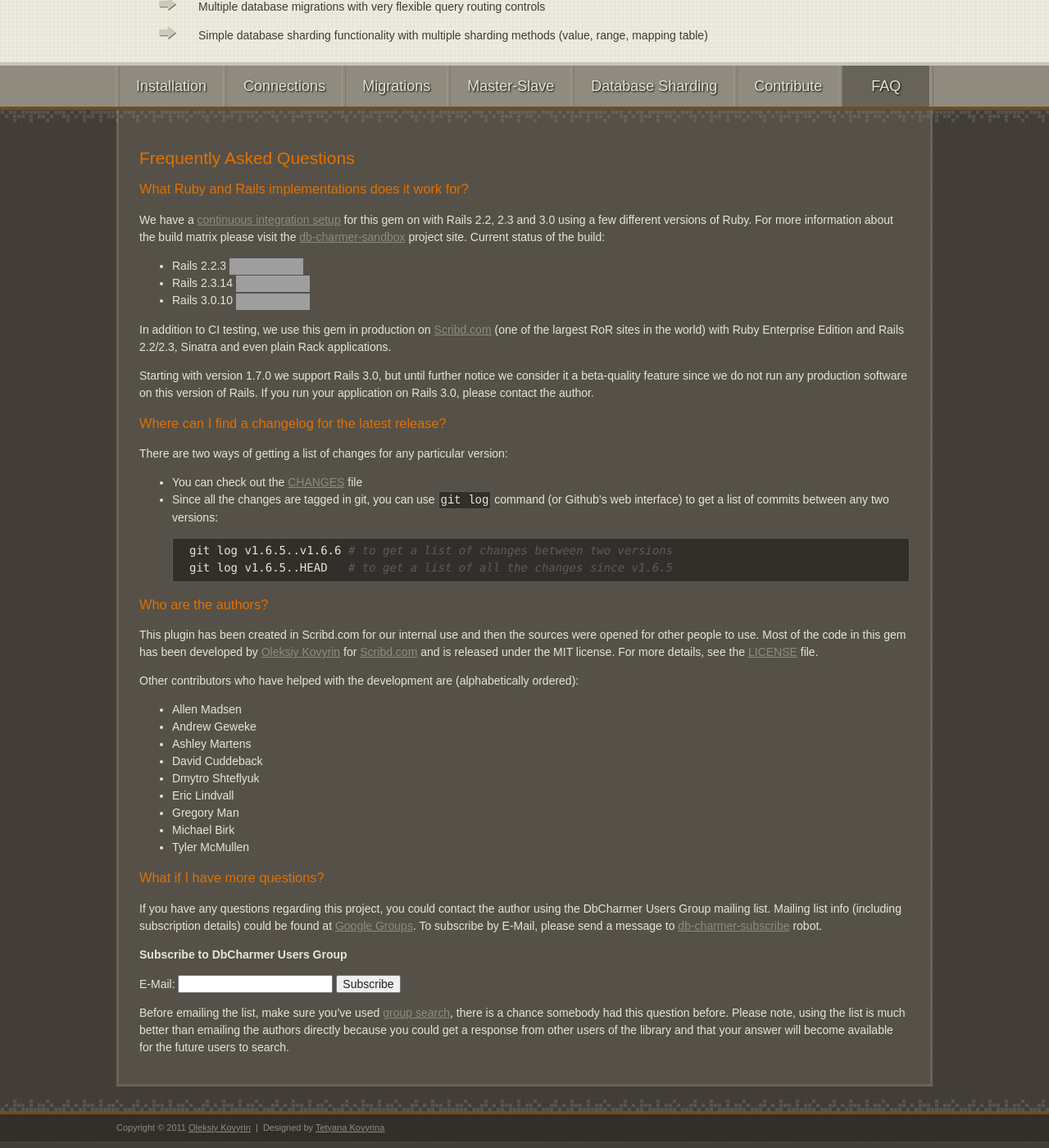
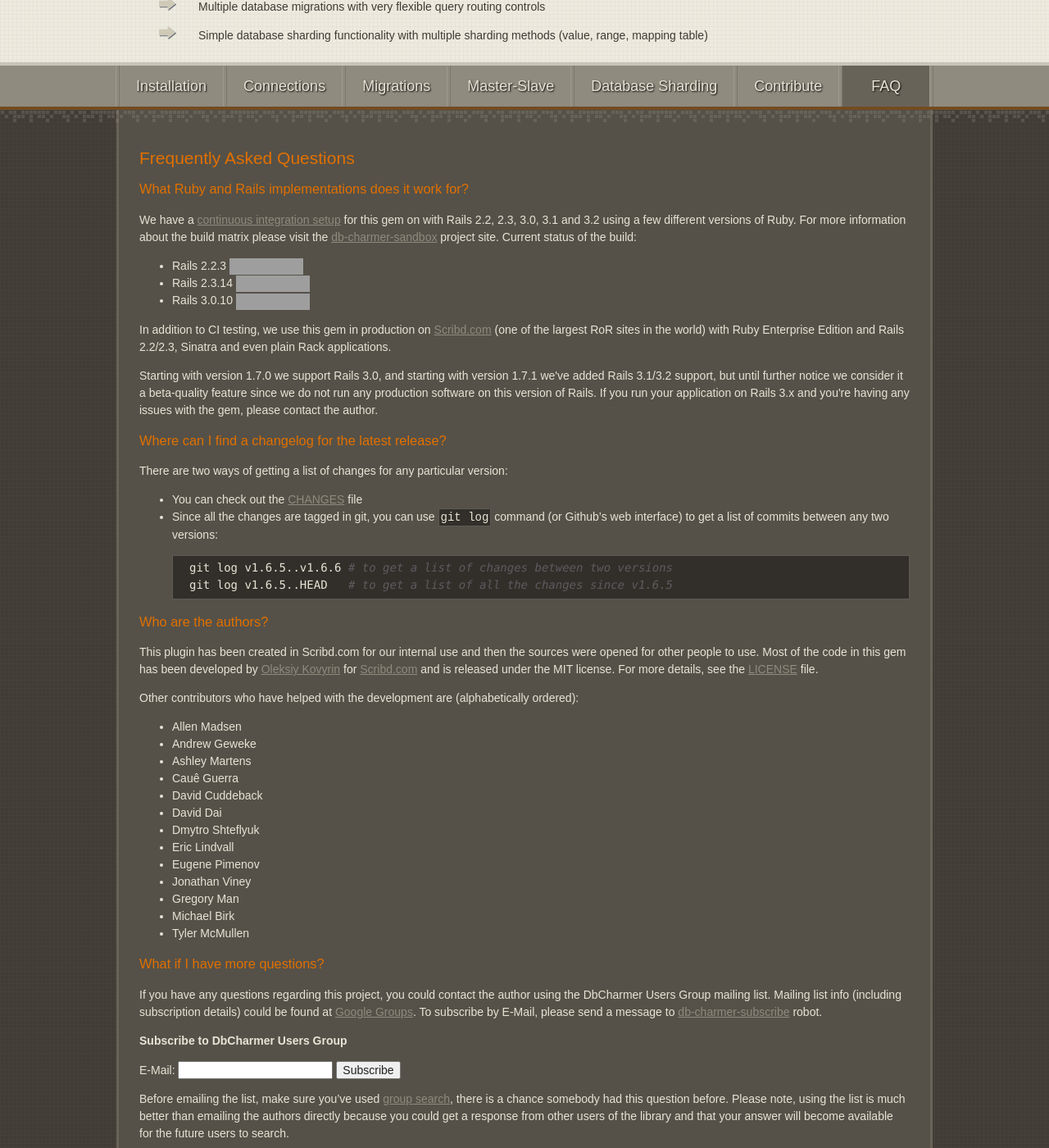
Before and after one commit to kovyrin/db-charmer, a Jekyll site: the page built from faq.html, in a window 1280 px wide and 1400 px high, scrolled down 303 px. Shown: the whole window at 82% size. Built offline with Jekyll 4.4.1, drawn with Linux system fonts in a browser that asks for light colours; nearby versions of some CDN libraries; grey boxes are pictures that could not be loaded.

Commit message:
Update rails versions and contributors

```diff
--- a/faq.html
+++ b/faq.html
@@ -8,7 +8,7 @@ layout: default
   <h3>What Ruby and Rails implementations does it work for?</h3>
 
   <p>We have a <a href="http://travis-ci.org/#!/kovyrin/db-charmer-sandbox/builds">continuous
-  integration setup</a> for this gem on with Rails 2.2, 2.3 and 3.0 using a few different
+  integration setup</a> for this gem on with Rails 2.2, 2.3, 3.0, 3.1 and 3.2 using a few different
   versions of Ruby. For more information about the build matrix please visit the
   <a href="http://github.com/kovyrin/db-charmer-sandbox">db-charmer-sandbox</a> project site.
   Current status of the build:</p>
@@ -23,10 +23,10 @@ layout: default
   of the largest RoR sites in the world) with Ruby Enterprise Edition and
   Rails 2.2/2.3, Sinatra and even plain Rack applications.</p>
 
-  <p>Starting with version 1.7.0 we support Rails 3.0, but until further notice
-  we consider it a beta-quality feature since we do not run any production
-  software on this version of Rails. If you run your application on Rails
-  3.0, please contact the author.</p>
+  <p>Starting with version 1.7.0 we support Rails 3.0, and starting with version 1.7.1 we've added Rails 3.1/3.2 support,
+  but until further notice we consider it a beta-quality feature since we do not run any production
+  software on this version of Rails. If you run your application on Rails 3.x and you're having any issues with the gem,
+  please contact the author.</p>
 
 
   <h3>Where can I find a changelog for the latest release?</h3>
@@ -58,9 +58,13 @@ git log v1.6.5..HEAD   # to get a list of all the changes since v1.6.5
     <li>Allen Madsen</li>
     <li>Andrew Geweke</li>
     <li>Ashley Martens</li>
+    <li>Cauê Guerra</li>
     <li>David Cuddeback</li>
+    <li>David Dai</li>
     <li>Dmytro Shteflyuk</li>
     <li>Eric Lindvall</li>
+    <li>Eugene Pimenov</li>
+    <li>Jonathan Viney</li>
     <li>Gregory Man</li>
     <li>Michael Birk</li>
     <li>Tyler McMullen</li>
--- a/index.html
+++ b/index.html
@@ -7,7 +7,7 @@ layout: default
     <p>There are two options when approaching DbCharmer installation:</p>
     <ul>
     <li>
-    <p>using the gem (recommended and the only way of using it with Rails 3.0+)</p>
+    <p>using the gem (recommended and the only way of using it with Rails 3.2+)</p>
     </li>
     <li>
     <p>install as a Rails plugin (works in Rails 2.x only)</p>
```
